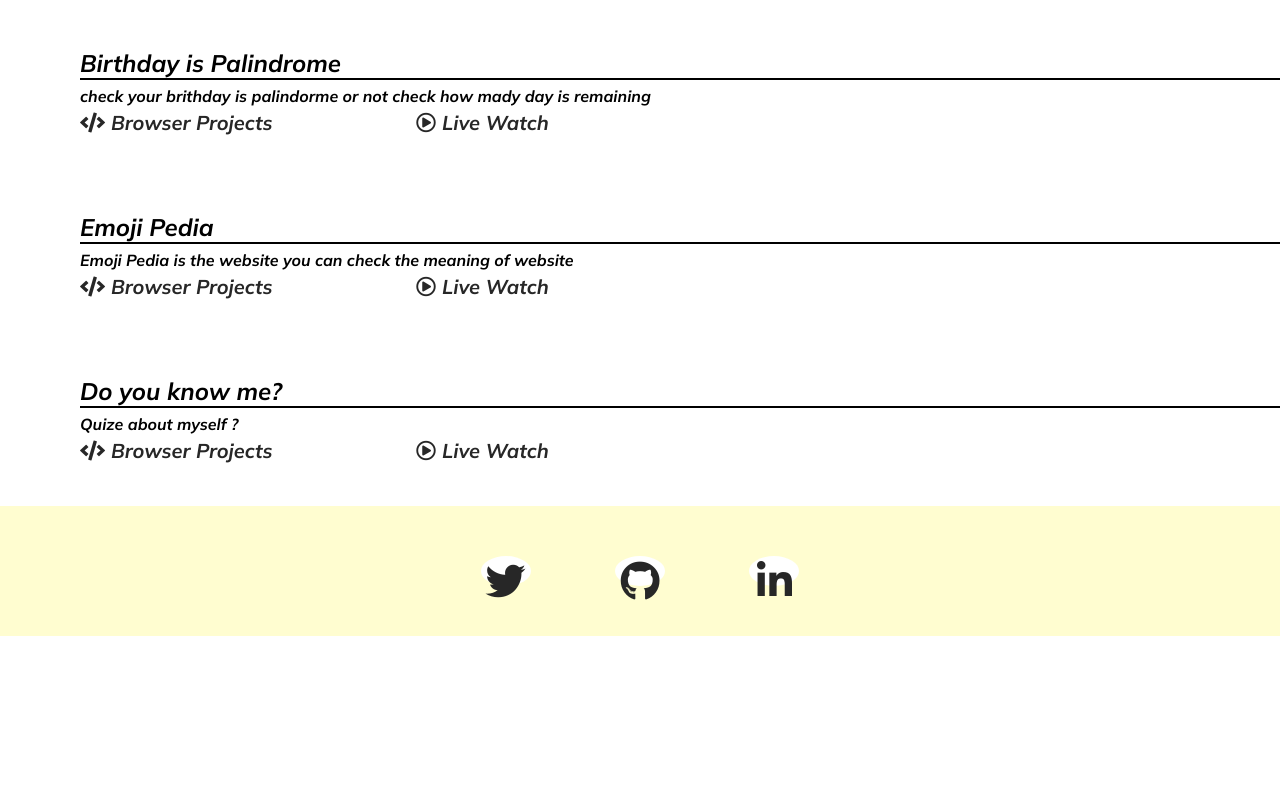
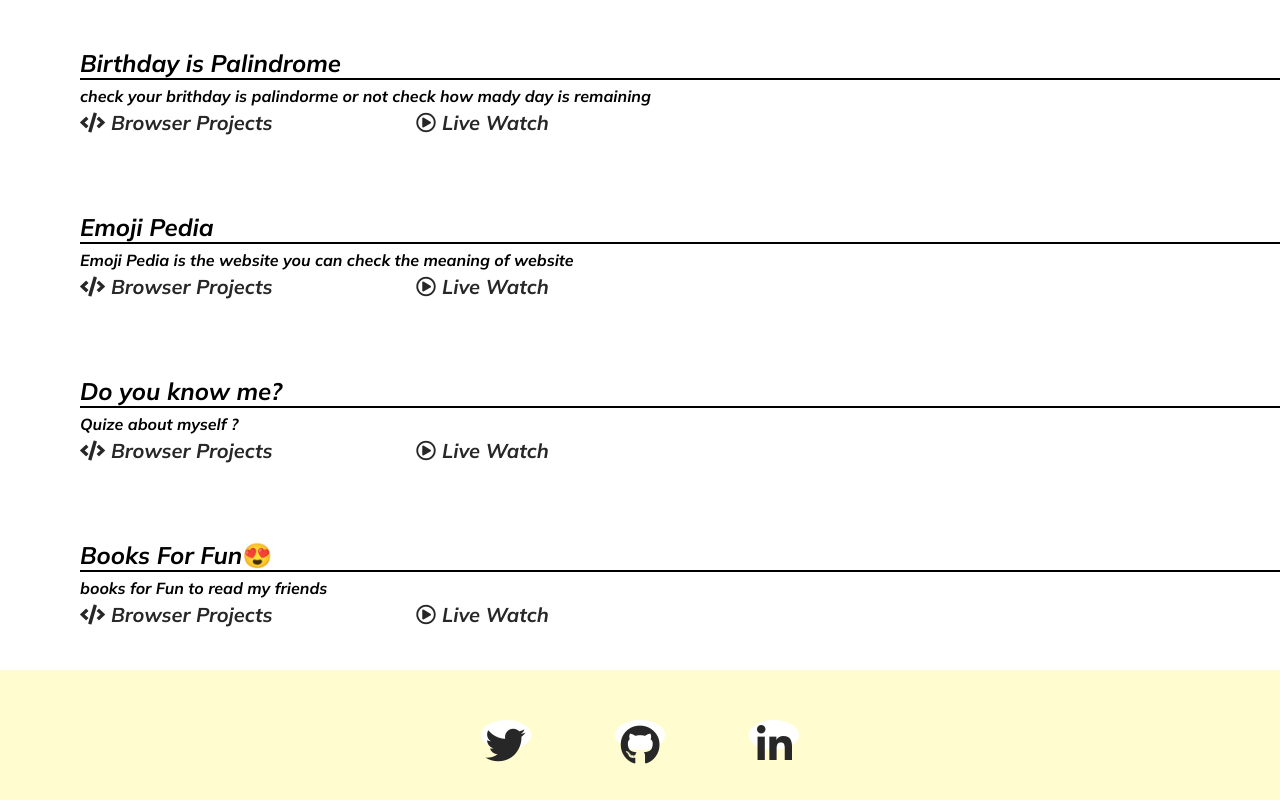
Before and after one commit to Rushikesh222/project-3, a plain HTML site: page project.html in a window 1280 px wide. Shown: the part 910-1710 px from the top of the page. Before the commit the page ends 1546 px from the top, so only its background shows below. Drawn offline with Linux system fonts and the light colour scheme.

Commit message:
Books-For-Fun is added

```diff
--- a/project.html
+++ b/project.html
@@ -128,6 +128,18 @@
         >
       </div>
     </section>
+    <section class="section">
+      <div class="container1 container1-center">
+        <h2>Books For Fun😍</h2>
+        <p>books for Fun to read my friends </p>
+        <a class="link project10" href="https://github.com/Rushikesh222/Books-Fun"
+        target="_blank" ><i class="fas fa-code"></i>Browser Projects</a
+        >
+        <a class="link project11" href="https://csb-pezvz1.netlify.app/"
+        target="_blank" ><i class="far fa-play-circle"></i>Live Watch</a
+        >
+      </div>
+    </section>
     <div class="footer-main-div">
       <footer class="footer-social-icon">
         <ul>
```
